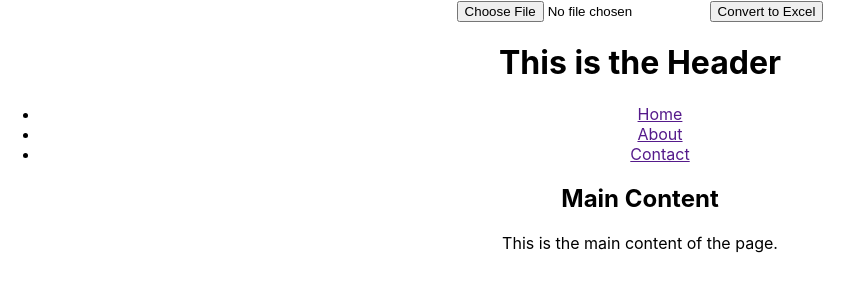
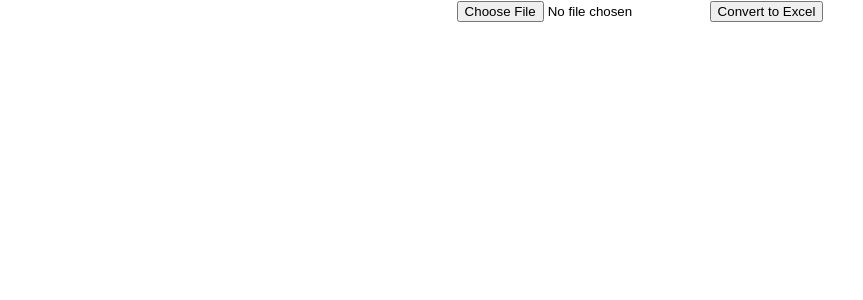
Before and after one commit to Aniruddha789BORLE/cofpoc, a React app: page / in a window 1280 px wide. Shown: the top 300 px of the page, without its empty margins (0-863 px from the left). Built offline with nearby package versions, Linux system fonts and the light colour scheme.

Commit message:
final code

```diff
--- a/src/YamlConverter.js
+++ b/src/YamlConverter.js
@@ -11,7 +11,6 @@ class YamlConverter extends React.Component {
     };
   }
 
- z
   handleFileChange = event => {
     const file = event.target.files[0];
     const reader = new FileReader();
@@ -35,32 +34,24 @@ class YamlConverter extends React.Component {
     try {
       const jsonData = jsYaml.load(yamlData);
 
+      const flattenedData = flattenObject(jsonData);
 
-      const flattenedData = [];
-      const flattenObject = (obj, prefix = '') => {
-        for (let key in obj) {
-          if (typeof obj[key] === 'object' && obj[key] !== null) {
-            flattenObject(obj[key], prefix + key + '_');
-          } else {
-            flattenedData.push({ [prefix + key]: obj[key] });
-          }
-        }
-      };
-      flattenObject(jsonData);
+      // Construct an array of rows
+      const dataRows = [flattenedData];
 
-      // Convert data to Excel
-      const worksheet = XLSX.utils.json_to_sheet(flattenedData);
+      const sheet = XLSX.utils.json_to_sheet(dataRows); // No need to skip the header row
       const workbook = XLSX.utils.book_new();
-      XLSX.utils.book_append_sheet(workbook, worksheet, 'Sheet1');
+      XLSX.utils.book_append_sheet(workbook, sheet, 'Sheet1');
 
       const excelBuffer = XLSX.write(workbook, { type: 'array', bookType: 'xlsx' });
       const excelBlob = new Blob([excelBuffer], { type: 'application/octet-stream' });
       const excelUrl = URL.createObjectURL(excelBlob);
+
       this.setState({ excelData: excelUrl });
     } catch (error) {
       alert('Error occurred while converting YAML to Excel: ' + error.message);
     }
-};
+  };
 
   render() {
     const { excelData } = this.state;
@@ -75,24 +66,35 @@ class YamlConverter extends React.Component {
             <a href={excelData} download="data.xlsx">Download Excel</a>
           </div>
         )}
-        <header>
-                    <h1>This is the Header</h1>
-                    <nav>
-                        <ul>
-                            <li><a href="">Home</a></li>
-                            <li><a href="">About</a></li>
-                            <li><a href="">Contact</a></li>
-                        </ul>
-                    </nav>
-                </header>
-                <main>
-                    <h2>Main Content</h2>
-                    <p>This is the main content of the page.</p>
-                </main>
       </div>
-
     );
   }
 }
 
 export default YamlConverter;
+
+// Function to flatten nested YAML object
+function flattenObject(obj, prefix = '') {
+  let flattenedData = {};
+  for (let key in obj) {
+    if (typeof obj[key] === 'object' && obj[key] !== null && !Array.isArray(obj[key])) {
+      // Recursively flatten nested objects
+      flattenedData = { ...flattenedData, ...flattenObject(obj[key], prefix + key + '_') };
+    } else if (Array.isArray(obj[key])) {
+      // Flatten arrays
+      obj[key].forEach((item, index) => {
+        for (let itemKey in item) {
+          flattenedData[prefix + key + '_' + index + '_' + itemKey] = item[itemKey];
+        }
+      });
+    } else {
+      // Convert date string to Date object
+      if (key === 'date' && obj[key]) {
+        flattenedData[prefix + key] = new Date(obj[key]);
+      } else {
+        flattenedData[prefix + key] = obj[key];
+      }
+    }
+  }
+  return flattenedData;
+}
```
